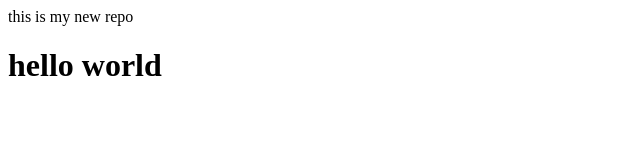
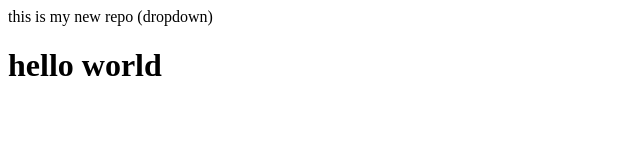
Before and after one commit to akmsjr/localcoderepo, a plain HTML site: page index.html in a window 1280 px wide. Shown: the whole page, without its empty margins (0-640 px from the left). Drawn offline with Linux system fonts and the light colour scheme.

Commit message:
Add dropdown

```diff
--- a/index.html
+++ b/index.html
@@ -1,2 +1,2 @@
-<p> this is my new repo</p>
+<p> this is my new repo (dropdown)</p>
 <h1>hello world</h1>
```
